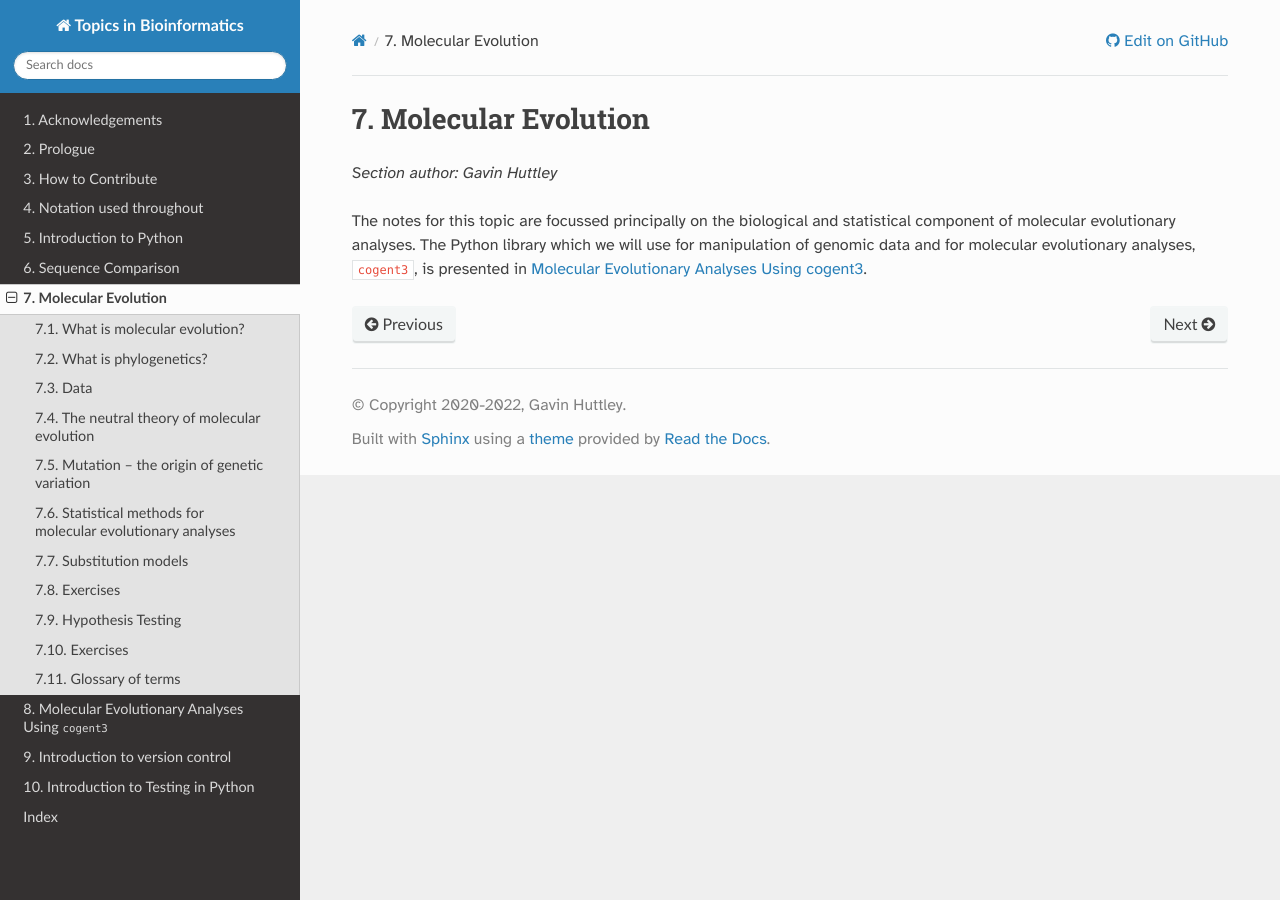
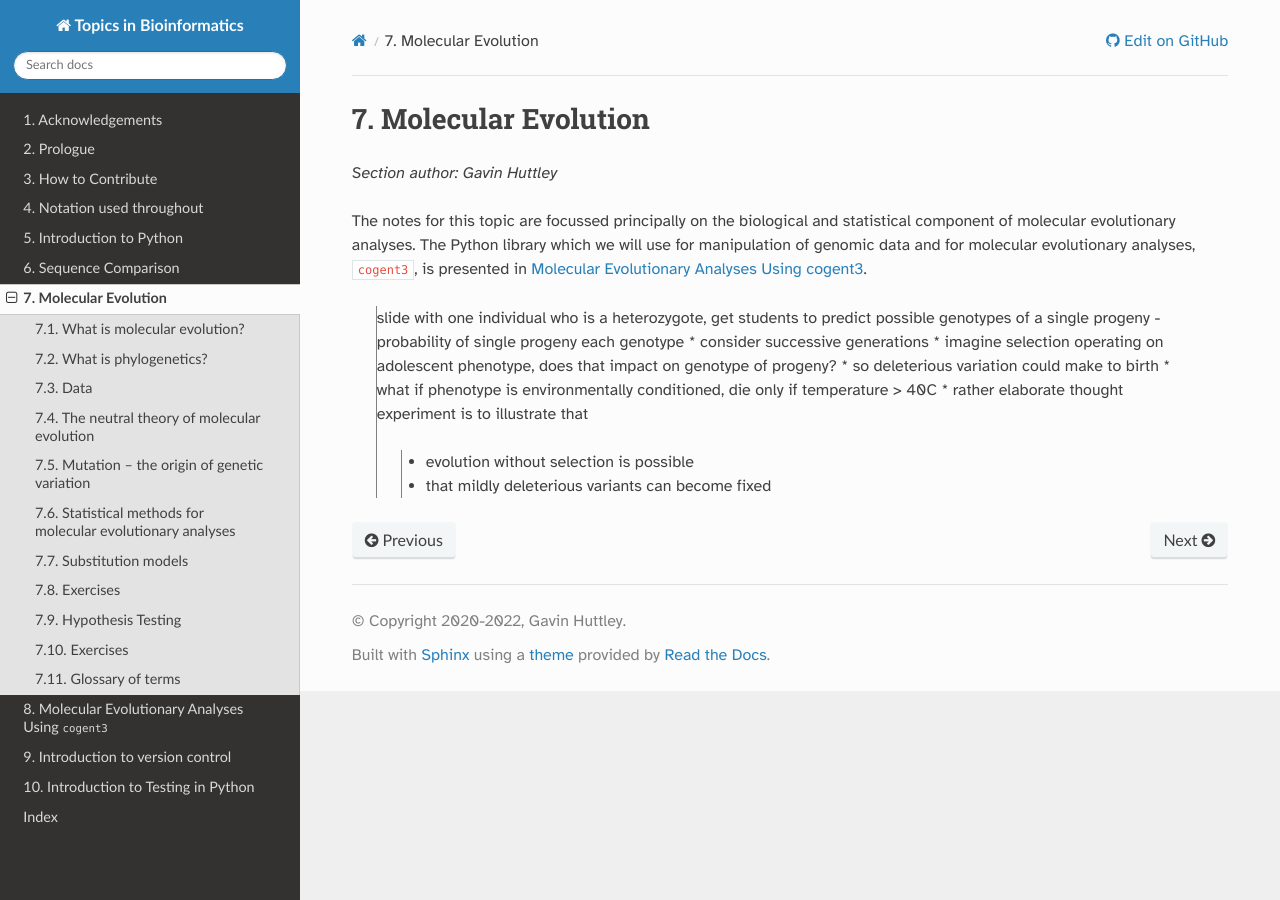
Before and after one commit to GavinHuttley/tib, a Sphinx documentation site: the page built from source/molevol/index.rst, in a window 1280 px wide. Built offline with Sphinx 7.4.7 and the Read the Docs theme 2.0.0, drawn with Linux system fonts in a browser that asks for light colours.

Commit message:
DEV: added todo to the molevol index

```diff
--- a/source/molevol/index.rst
+++ b/source/molevol/index.rst
@@ -20,3 +20,15 @@
 
 
 .. todo:: add a resources doc
+
+..
+
+      slide with one individual who is a heterozygote, get students to predict possible genotypes of a single progeny
+      - probability of single progeny each genotype
+      * consider successive generations
+      * imagine selection operating on adolescent phenotype, does that impact on genotype of progeny?
+      * so deleterious variation could make to birth
+      * what if phenotype is environmentally conditioned, die only if temperature > 40C
+      * rather elaborate thought experiment is to illustrate that
+      	* evolution without selection is possible
+      	* that mildly deleterious variants can become fixed
```
